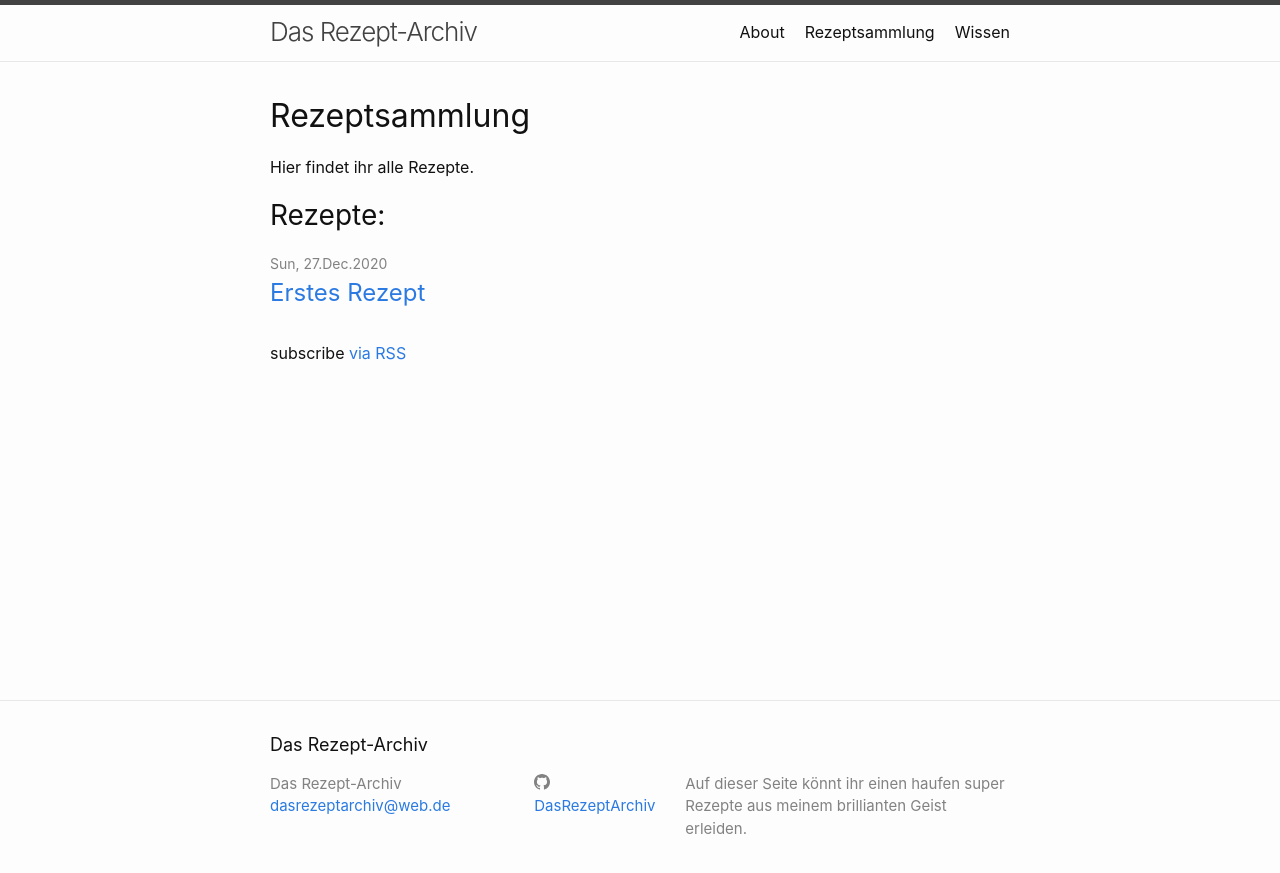
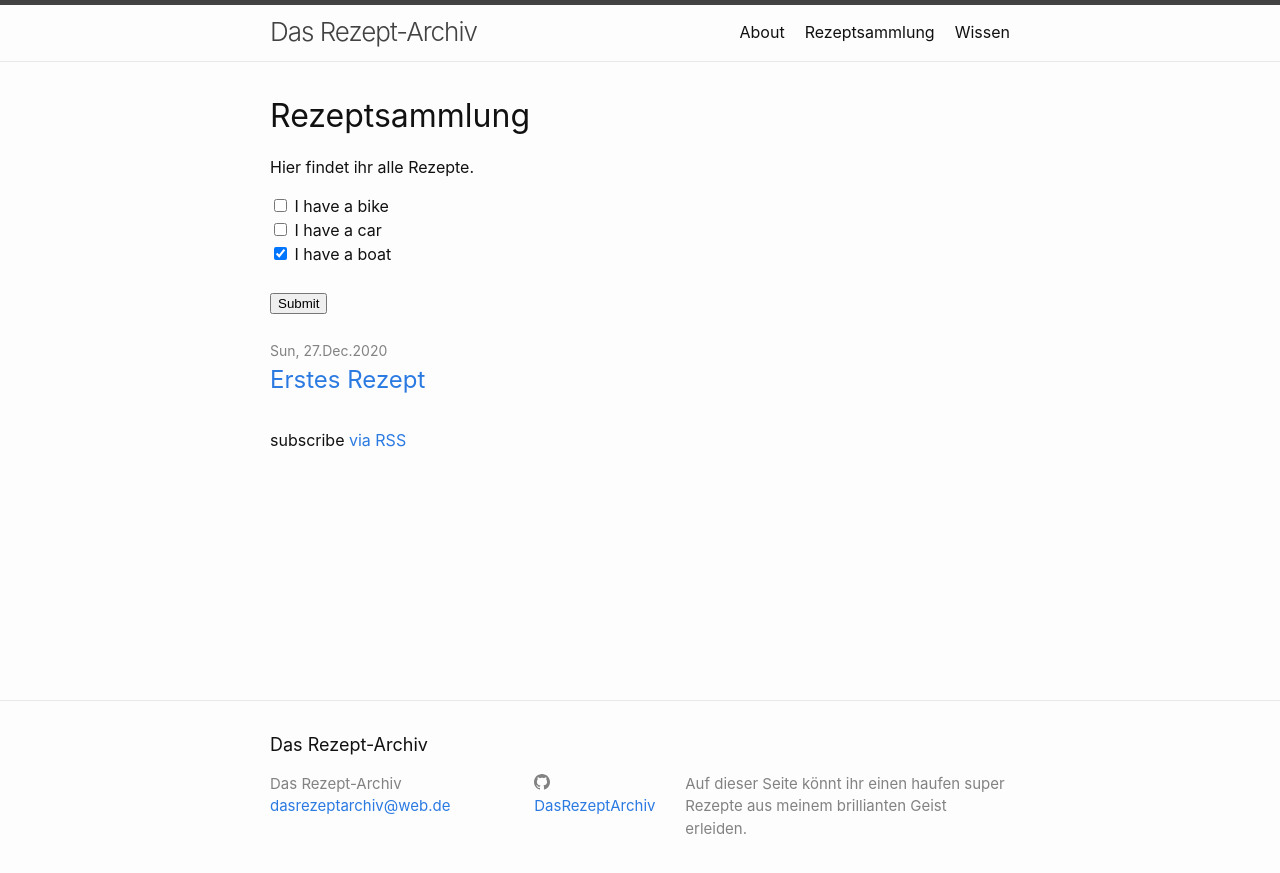
Before and after one commit to DasRezeptArchiv/DasRezeptArchiv.github.io, a Jekyll site: the page built from rezepte.markdown, in a window 1280 px wide. Shown: the top 873 px of the page. Built offline with Jekyll 4.4.1, drawn with Linux system fonts in a browser that asks for light colours.

Commit message:
Checkboxen implementiert

```diff
--- a/_layouts/rezeptsammlung.html
+++ b/_layouts/rezeptsammlung.html
@@ -9,8 +9,21 @@ layout: default
 
   {{ content }}
 
+
+
+  <form action="/action_page.php" method="get">
+	<input type="checkbox" name="vehicle1" value="Bike">
+	<label for="vehicle1"> I have a bike</label><br>
+	<input type="checkbox" name="vehicle2" value="Car">
+	<label for="vehicle2"> I have a car</label><br>
+	<input type="checkbox" name="vehicle3" value="Boat" checked>
+	<label for="vehicle3"> I have a boat</label><br><br>
+	<input type="submit" value="Submit">
+  </form>
+  <br>
+
   {%- if site.posts.size > 0 -%}
-    <h2 class="post-list-heading">{{ page.list_title | default: "Rezepte:" }}</h2>
+<!--    <h2 class="post-list-heading">{{ page.list_title | default: "Rezepte:" }}</h2> -->
     <ul class="post-list">
       {%- for post in site.posts -%}
 		{%- if post.categories contains "rezept" -%}
```
